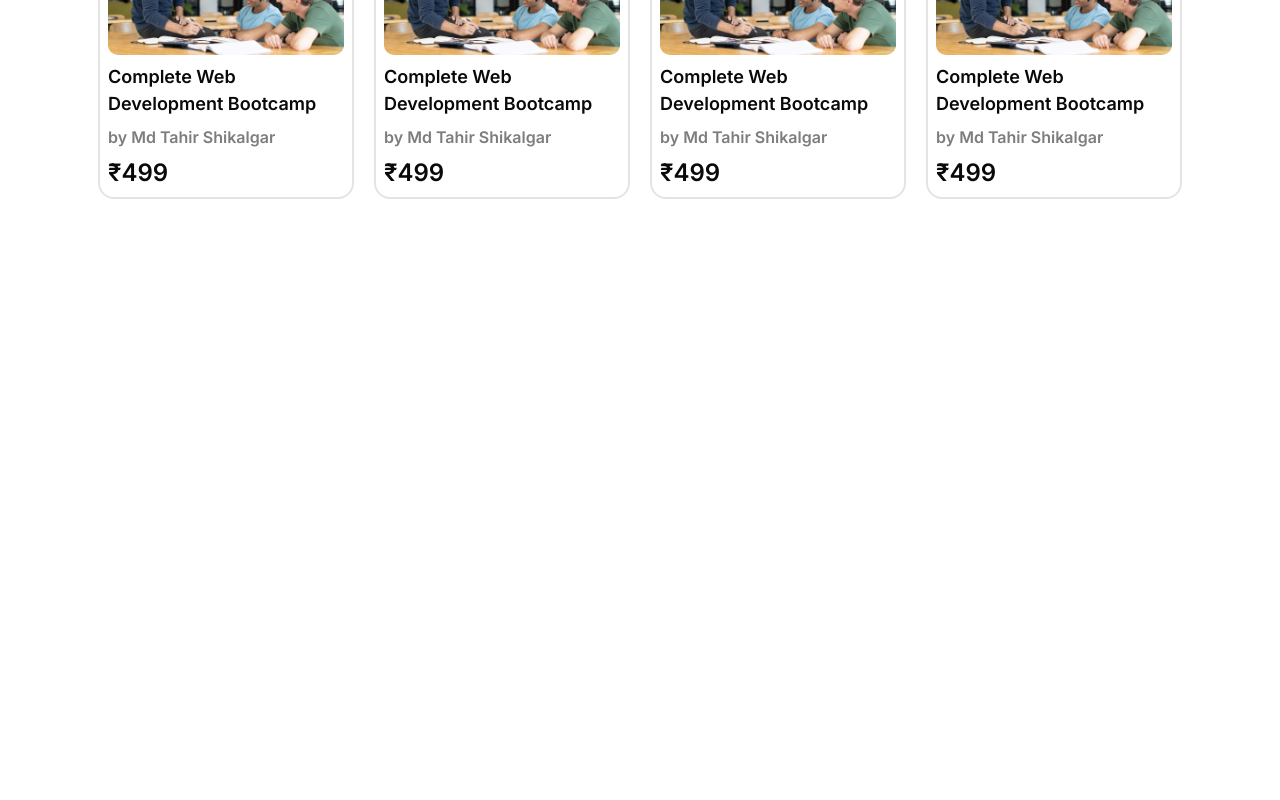
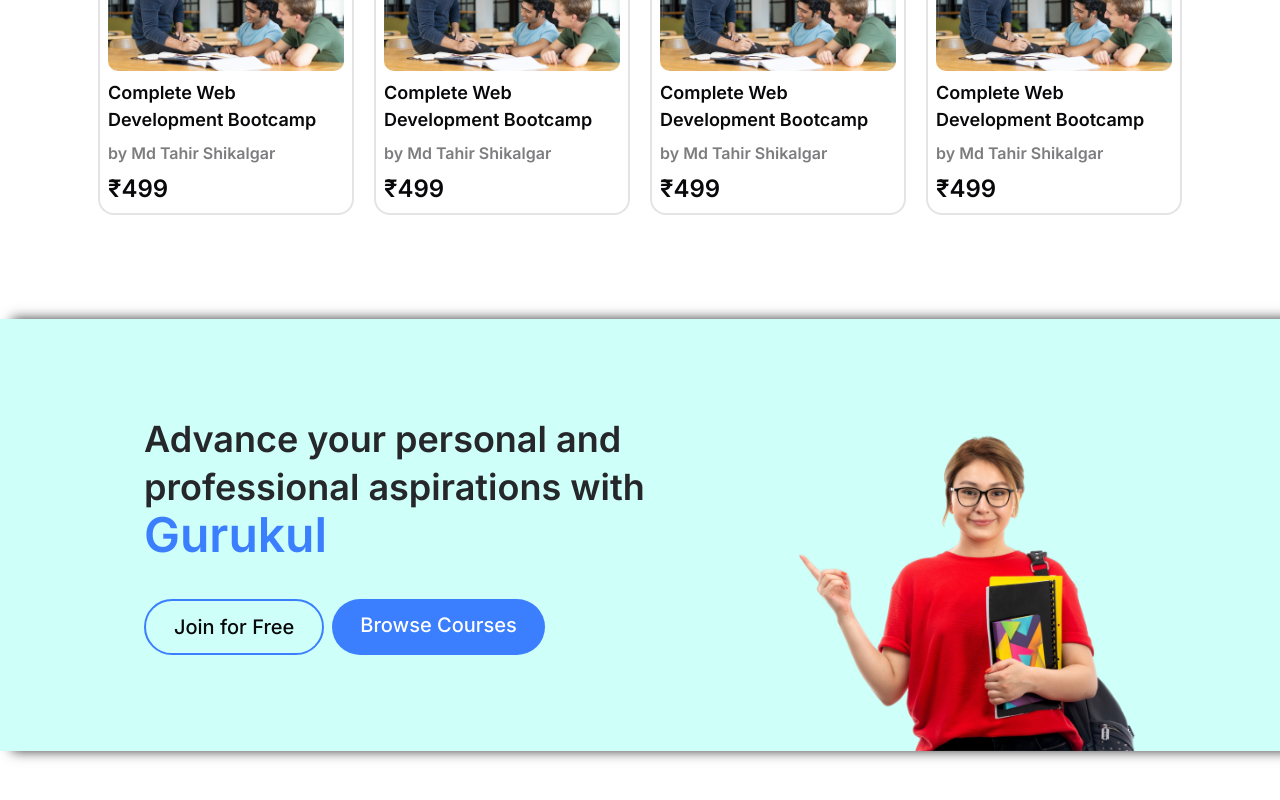
Before and after one commit to ghOst-vedant/gurukul, a Next.js app: page / in a window 1280 px wide. Shown: the part 1224-2024 px from the top of the page. Before the commit the page ends 1519 px from the top, so only its background shows below. Built offline with nearby package versions, Linux system fonts and the light colour scheme.

Commit message:
[Update]:Completed ad section in homepage

```diff
--- a/src/app/page.tsx
+++ b/src/app/page.tsx
@@ -7,6 +7,7 @@
 import { TestimonialCard } from "@/components/cards/TestimonialCard";
 import { FaArrowRight } from "react-icons/fa";
 import Link from "next/link";
+import home_ad_img from "@/assets/images/home_ad_img.png";
 
 const Home = () => {
   const learnersData = [
@@ -97,7 +98,7 @@
       </div>
 
       {/* Course Section */}
-      <div className="flex flex-col gap-5 sm:gap-8 lg:px-16 lg:gap-8  ">
+      <div className="flex flex-col gap-5 sm:gap-8 lg:px-16 lg:gap-8 mt-4">
         <div className="flex flex-col gap-4 px-4 sm:items-center">
           <h2 className="text-2xl sm:text-3xl lg:text-4xl font-semibold text-center text-black px-2">
             Your next step to
@@ -148,6 +149,34 @@
         </div>
       </div>
 
+      {/* Ad Section */}
+      <div className="bg-light_green mt-6 flex flex-col gap-6 shadow-[12px_0px_12px_0px_rgba(0,0,0,0.8)] lg:flex-row lg:pt-10 lg:px-36 lg:items-center lg:justify-center lg:gap-0 lg:mt-10">
+        <div className="px-4 sm:px-10 pt-10 sm:py-14 lg:pb-24 flex flex-col gap-4 sm:gap-6 sm:items-center lg:items-start lg:px-0">
+          <h3 className="text-2xl sm:text-3xl lg:text-4xl sm:w-[80%] lg:w-full sm:text-center text-black font-semibold lg:leading-[48px] lg:text-start">
+            Advance your personal and professional aspirations with{" "}
+            <span className="text-3xl sm:text-4xl lg:text-5xl text-blue">
+              Gurukul
+            </span>
+          </h3>
+          <div className="flex mt-3 gap-2">
+            <button className="text-md hover:text-white hover:bg-blue rounded-full px-5 py-2 border-2 border-blue font-medium sm:text-xl sm:px-7 sm:py-3">
+              Join for Free
+            </button>
+            <Link
+              href="/categories"
+              className="text-md text-white bg-blue rounded-full px-5 py-2 hover:border-2 hover:border-blue hover:bg-transparent hover:text-black font-medium sm:text-xl sm:px-7 sm:py-3"
+            >
+              Browse Courses
+            </Link>
+          </div>
+        </div>
+        <Image
+          src={home_ad_img}
+          alt="ad image"
+          className="w-[80%] sm:w-[60%] self-end sm:hidden lg:block lg:w-[35%]"
+        />
+      </div>
+
       {/* Testimonial Section */}
       <div className="flex items-center gap-5 p-4">
         {/* <TestimonialCard />
--- a/src/components/cards/CourseCard.tsx
+++ b/src/components/cards/CourseCard.tsx
@@ -12,7 +12,7 @@
 
 export function CourseCard() {
   return (
-    <div className="min-w-[75vw] sm:min-w-[40%] sm:max-w-[40%] lg:min-w-[20vw] lg:max-w-[20vw] p-2 border-2 rounded-2xl relative overflow-hidden flex flex-col gap-2 cursor-pointer custom-shadow">
+    <div className="min-w-[75vw] sm:min-w-[40%] sm:max-w-[40%] lg:min-w-[20vw] lg:max-w-[20vw] p-2 border-2 rounded-2xl relative overflow-hidden flex flex-col gap-2 cursor-pointer custom-shadow z-0">
       <span className="absolute right-0 top-0 bg-yellow flex items-center justify-center gap-2 px-2 py-[6px] rounded-bl-xl">
         <p>4.7</p>
         <Image src={star} alt="icon" className="h-4 w-fit" />
--- a/src/components/navbar/DesktopNavbar.tsx
+++ b/src/components/navbar/DesktopNavbar.tsx
@@ -8,7 +8,7 @@
   const pathName = usePathname();
 
   return (
-    <nav className="flex justify-between py-3 px-16 shadow-md overflow-x-hidden bg-white fixed w-full">
+    <nav className="flex justify-between py-3 px-16 shadow-md overflow-x-hidden bg-white fixed w-full z-10">
       <Link href="/">
         <Image src={gurukul_logo} className="h-12 w-fit" alt="Brand logo" />
       </Link>
--- a/src/components/navbar/MobileNavbar.tsx
+++ b/src/components/navbar/MobileNavbar.tsx
@@ -47,7 +47,7 @@
   ];
   return (
     <>
-      <nav className="flex justify-between py-3 px-4 bg-white shadow-md fixed w-full">
+      <nav className="flex justify-between py-3 px-4 bg-white shadow-md fixed w-full z-10">
         <Image
           src={gurukul_book_logo}
           className="h-10 w-fit"
```
Also changed, not shown: src/assets/images/home_ad_img.png (added).
